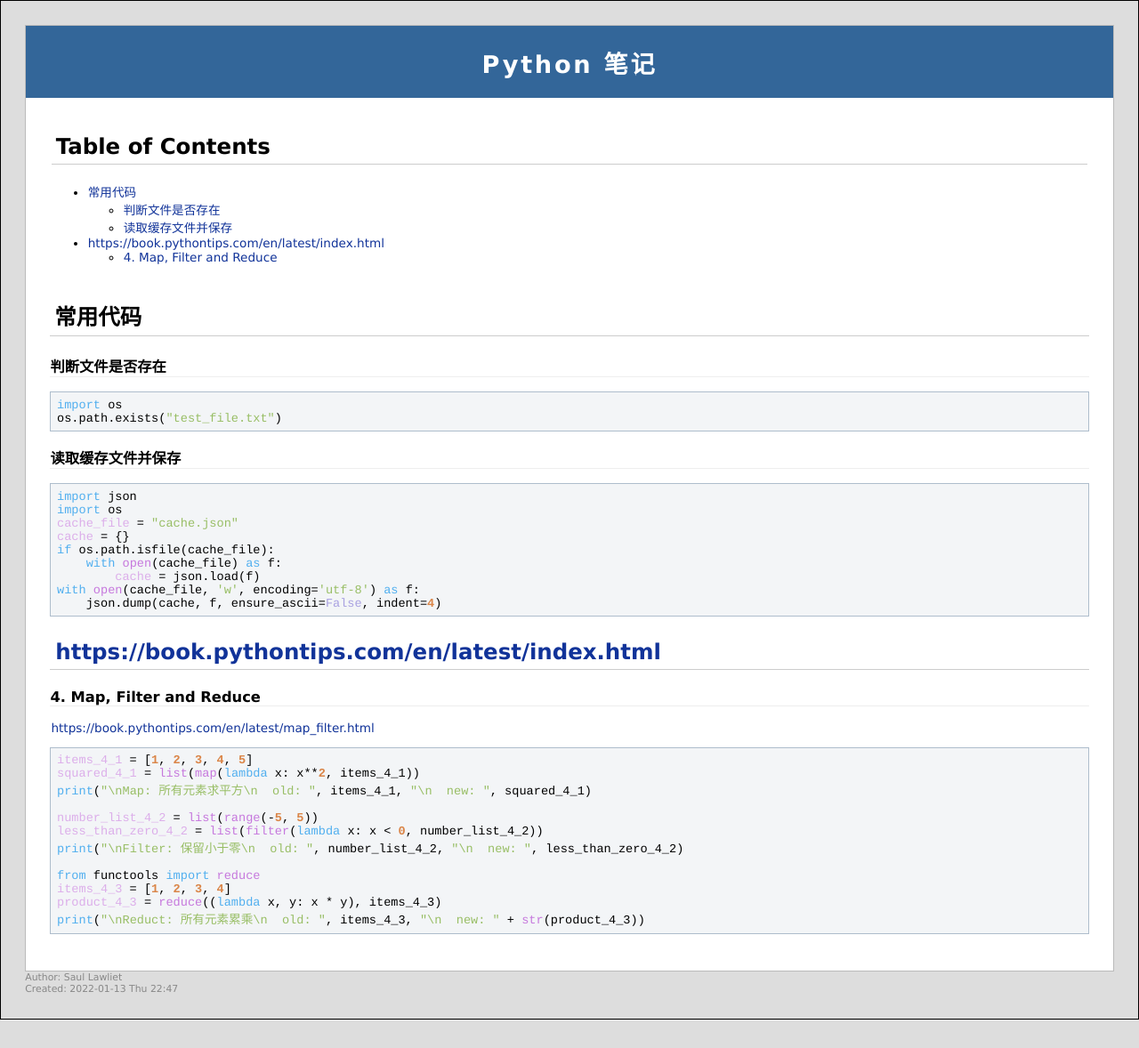
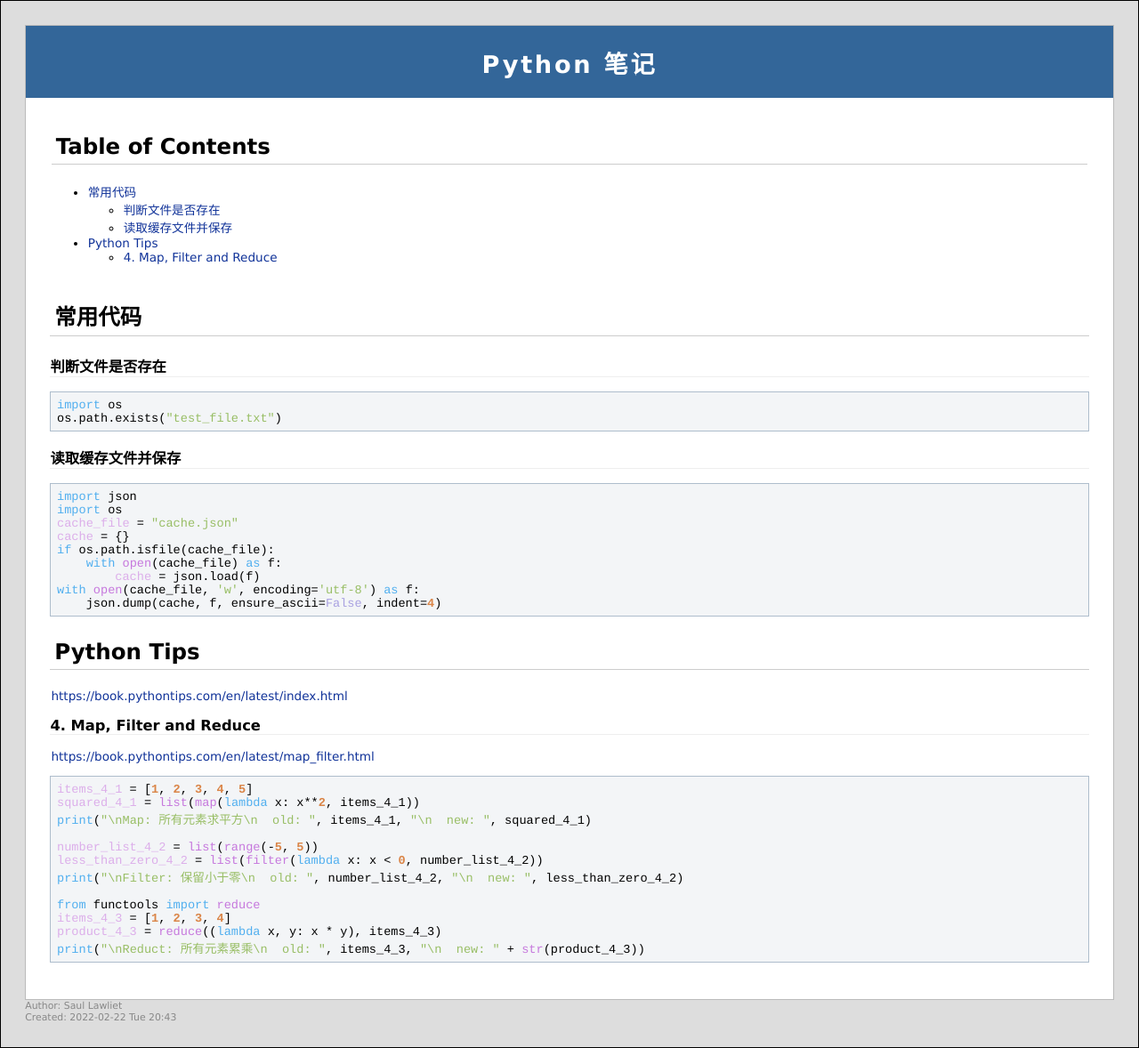
Before and after one commit to SaulLawliet/saullawliet.github.io, a Jekyll site: the page notebook/python.html, which Jekyll copies as it is, in a window 1280 px wide. Shown: the whole page at 89% size. Built offline with Jekyll 4.4.1, drawn with Linux system fonts in a browser that asks for light colours; before the commit the page ends 1146 px from its top, so only the background shows below that.

Commit message:
TODO: write meaningful commit message

```diff
--- a/notebook/python.html
+++ b/notebook/python.html
@@ -3,7 +3,7 @@
 "http://www.w3.org/TR/xhtml1/DTD/xhtml1-strict.dtd">
 <html xmlns="http://www.w3.org/1999/xhtml" lang="en" xml:lang="en">
 <head>
-<!-- 2022-01-13 Thu 22:47 -->
+<!-- 2022-02-22 Tue 20:43 -->
 <meta http-equiv="Content-Type" content="text/html;charset=utf-8" />
 <meta name="viewport" content="width=device-width, initial-scale=1" />
 <title>Python 笔记</title>
@@ -24,7 +24,7 @@
 <li><a href="#orga81cbda">读取缓存文件并保存</a></li>
 </ul>
 </li>
-<li><a href="#org3767198">https://book.pythontips.com/en/latest/index.html</a>
+<li><a href="#orgf03a8d1">Python Tips</a>
 <ul>
 <li><a href="#org686c7e6">4. Map, Filter and Reduce</a></li>
 </ul>
@@ -69,9 +69,12 @@ os.path.exists(<span style="color: #98be65;">"test_file.txt"</span>)
 </div>
 
 
-<div id="outline-container-org3767198" class="outline-2">
-<h2 id="org3767198"><a href="https://book.pythontips.com/en/latest/index.html">https://book.pythontips.com/en/latest/index.html</a></h2>
-<div class="outline-text-2" id="text-org3767198">
+<div id="outline-container-orgf03a8d1" class="outline-2">
+<h2 id="orgf03a8d1">Python Tips</h2>
+<div class="outline-text-2" id="text-orgf03a8d1">
+<p>
+<a href="https://book.pythontips.com/en/latest/index.html">https://book.pythontips.com/en/latest/index.html</a><br />
+</p>
 </div>
 <div id="outline-container-org686c7e6" class="outline-3">
 <h3 id="org686c7e6">4. Map, Filter and Reduce</h3>
@@ -100,7 +103,7 @@ os.path.exists(<span style="color: #98be65;">"test_file.txt"</span>)
 </div>
 <div id="postamble" class="status">
 <p class="author">Author: Saul Lawliet</p>
-<p class="date">Created: 2022-01-13 Thu 22:47</p>
+<p class="date">Created: 2022-02-22 Tue 20:43</p>
 </div>
 </body>
 </html>
```
Also changed, not shown: notebook/sql.html (+13 -2 lines).
